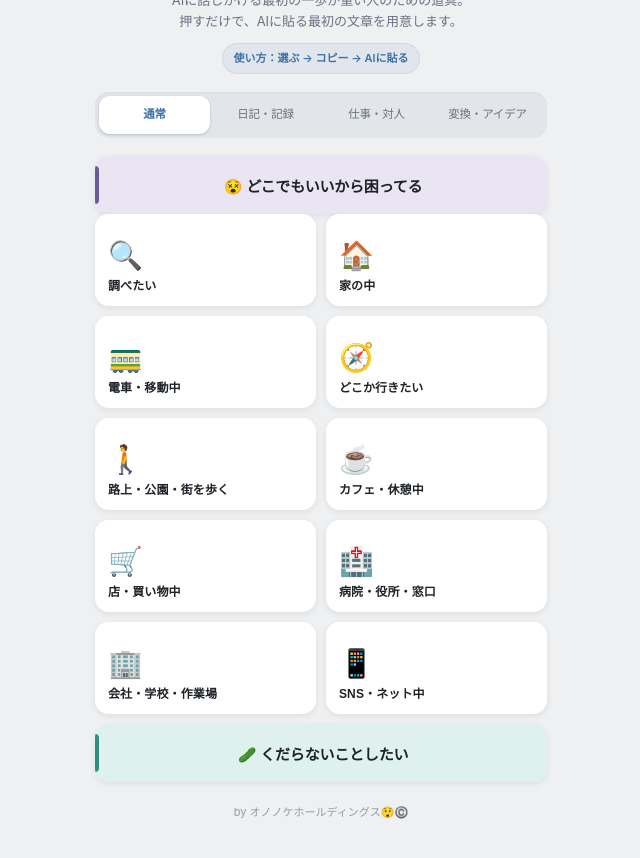
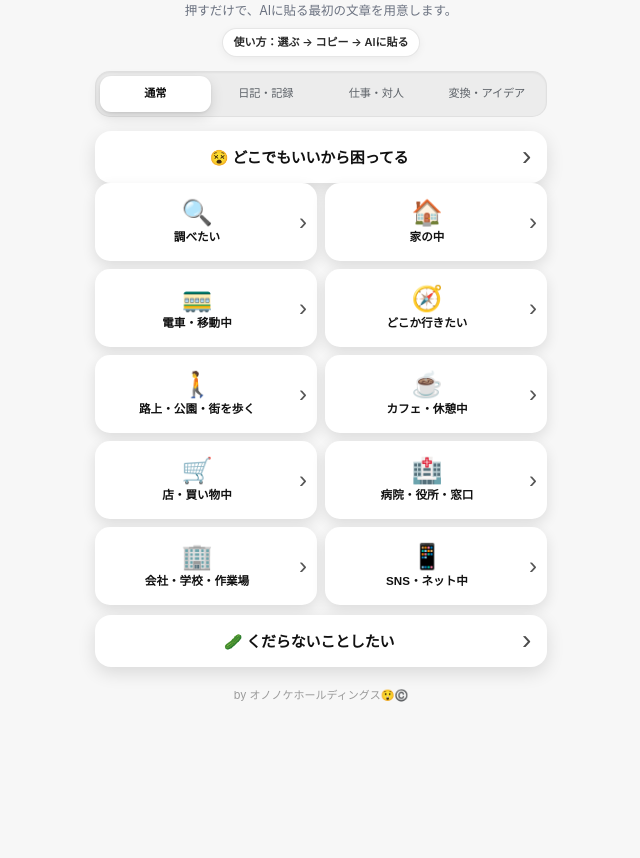
Before and after one commit to Hiderock61/ai-remocon, a plain HTML site: page index.html in a window 1280 px wide. Shown: the part 57-915 px from the top of the page, without its empty margins (319-959 px from the left). After the commit the page ends 832 px from the top, so only its background shows below. Drawn offline with Linux system fonts and the light colour scheme.

Commit message:
Add files via upload

```diff
--- a/index.html
+++ b/index.html
@@ -3,7 +3,7 @@
 <head>
 <meta charset="UTF-8">
 <meta name="viewport" content="width=device-width, initial-scale=1.0, maximum-scale=1.0, user-scalable=no">
-<title>AIリモコン v1.1.1-B</title>
+<title>AIリモコン v1.1.2</title>
 <style>
 /* ─── 変数 ─── */
 :root {
@@ -645,206 +645,263 @@ main { flex: 1; padding: 18px 14px 0; }
   to   { opacity: 1; transform: translateY(0); }
 }
 
-/* ─── v1.1.1-B 視覚差ヤスリ試作 ─── */
+/* ─── v1.1.2 白黒締め版 ─── */
 body {
-  background: #EEF0F2;
-  color: #1F2328;
-  line-height: 1.6;
+  background: #f7f7f7;
+  color: #171717;
+  line-height: 1.5;
   -webkit-font-smoothing: antialiased;
   text-rendering: optimizeLegibility;
 }
 
-main { padding-top: 18px; }
-
-.top-lead { margin-bottom: 18px; }
+main {
+  padding-top: 12px;
+}
+
+/* 上半分を圧縮 */
+.top-lead {
+  margin-bottom: 14px;
+}
 .top-lead-title {
-  color: #1F2328;
-  font-size: 19px;
-  font-weight: 700;
-  line-height: 1.3;
-  letter-spacing: .025em;
+  color: #111111;
+  font-size: 18px;
+  font-weight: 800;
+  line-height: 1.25;
+  letter-spacing: -0.02em;
 }
 .top-lead-sub {
-  color: #6B7280;
-  font-size: 13px;
+  color: #6b7280;
+  font-size: 12.5px;
   font-weight: 400;
-  line-height: 1.65;
+  line-height: 1.55;
   letter-spacing: 0;
 }
 .top-guide {
-  margin-top: 10px;
-  padding: 6px 10px;
-  background: rgba(62, 111, 166, 0.08);
-  color: #3E6FA6;
-  border: 1px solid rgba(62, 111, 166, 0.10);
+  margin-top: 8px;
+  padding: 5px 10px;
+  background: #ffffff;
+  color: #292929;
+  border: 1px solid rgba(17,17,17,.10);
   border-radius: 999px;
   font-weight: 600;
-  box-shadow: none;
-}
-
+  box-shadow: 0 2px 8px rgba(0,0,0,.05);
+}
+
+/* 強いセグメントタブ */
 .mode-seg {
-  background: #E2E5E9;
-  border: 0;
-  border-radius: 14px;
+  background: #ececec;
+  border: 1px solid rgba(17,17,17,.05);
+  border-radius: 15px;
   padding: 4px;
-  margin-bottom: 18px;
-  box-shadow: inset 0 1px 2px rgba(31, 35, 40, 0.05);
+  margin-bottom: 14px;
+  box-shadow: inset 0 1px 2px rgba(0,0,0,.05);
 }
 .mode-seg-btn {
-  min-height: 38px;
-  padding: 6px 4px;
+  min-height: 36px;
+  padding: 5px 4px;
   border-radius: 11px;
   background: transparent;
-  color: #6B7280;
-  font-size: 11.5px;
-  font-weight: 400;
-  line-height: 1.2;
+  color: #5d6268;
+  font-size: 11.2px;
+  font-weight: 500;
+  line-height: 1.15;
   white-space: nowrap;
   transition: transform .10s ease, background .14s ease, color .14s ease, box-shadow .14s ease;
 }
 .mode-seg-btn.active {
-  background: #FFFFFF;
-  color: #3E6FA6;
-  font-weight: 600;
-  box-shadow: 0 1px 3px rgba(30,30,40,.12), 0 1px 2px rgba(30,30,40,.08);
-}
-.mode-seg-btn:active { transform: scale(.97); }
-
+  background: #ffffff;
+  color: #111111;
+  font-weight: 700;
+  box-shadow:
+    0 5px 14px rgba(0,0,0,.12),
+    0 1px 3px rgba(0,0,0,.08);
+}
+.mode-seg-btn:active {
+  transform: scale(.97);
+}
+
+/* 特別ボタンも白黒へ */
 .wide-btn {
   position: relative;
-  overflow: hidden;
-  min-height: 58px;
-  padding: 16px 18px 16px 22px;
+  min-height: 52px;
+  padding: 13px 42px 13px 18px;
   border: 0;
-  border-radius: 14px;
-  color: #1F2328;
+  border-radius: 16px;
+  background: #ffffff !important;
+  color: #111111;
   font-weight: 700;
-  box-shadow: 0 2px 6px rgba(20,20,30,.07);
+  text-align: center;
+  box-shadow: 0 6px 18px rgba(0,0,0,.12);
   transition: transform .10s ease, box-shadow .12s ease;
 }
 .wide-btn::before {
-  content: "";
+  content: none !important;
+}
+.wide-btn::after {
+  content: "›";
   position: absolute;
-  left: 0;
-  top: 10px;
-  bottom: 10px;
-  width: 4px;
-  border-radius: 0 4px 4px 0;
-}
-.wide-btn:not(.silly) { background: #E9E5F3; }
-.wide-btn:not(.silly)::before { background: #6B5B95; }
-.wide-btn.silly { background: #DFF1EC; }
-.wide-btn.silly::before { background: #2F8F7C; }
+  right: 16px;
+  top: 50%;
+  transform: translateY(-53%);
+  color: #4b4b4b;
+  font-size: 28px;
+  font-weight: 400;
+  line-height: 1;
+}
 .wide-btn:active {
   transform: scale(.97);
-  box-shadow: 0 1px 3px rgba(20,20,30,.06);
-}
-
+  box-shadow: 0 3px 10px rgba(0,0,0,.10);
+}
+
+/* 2列カードを小さく・中央寄せ・右矢印 */
 .section-label {
-  margin: 15px 0 10px;
-  color: #7B8188;
-  font-size: 11px;
+  margin: 12px 0 8px;
+  color: #7a7a7a;
+  font-size: 10.5px;
   font-weight: 500;
   letter-spacing: .08em;
 }
-.cat-grid { gap: 10px; }
+.cat-grid {
+  gap: 8px;
+}
 .cat-btn {
-  min-height: 92px;
-  padding: 14px 13px 12px;
-  background: #FFFFFF;
+  position: relative;
+  min-height: 78px;
+  padding: 11px 30px 10px 12px;
+  background: #ffffff;
   border: 0;
-  border-radius: 14px;
-  box-shadow: 0 2px 6px rgba(20,20,30,.08), inset 0 1px 0 rgba(255,255,255,.95);
+  border-radius: 15px;
+  box-shadow: 0 5px 14px rgba(0,0,0,.11);
+  text-align: center;
+  align-items: center;
+  justify-content: center;
   transition: transform .10s ease, box-shadow .12s ease;
+}
+.cat-btn::after {
+  content: "›";
+  position: absolute;
+  right: 10px;
+  top: 50%;
+  transform: translateY(-52%);
+  color: #555555;
+  font-size: 24px;
+  font-weight: 400;
+  line-height: 1;
 }
 .cat-btn:active {
   transform: scale(.97);
-  box-shadow: 0 1px 3px rgba(20,20,30,.06);
+  box-shadow: 0 3px 9px rgba(0,0,0,.10);
 }
 .cat-icon {
-  font-size: 28px;
-  margin-bottom: 9px;
+  font-size: 25px;
+  margin-bottom: 5px;
 }
 .cat-label {
-  color: #1F2328;
-  font-size: 12px;
-  font-weight: 600;
-  line-height: 1.25;
-  letter-spacing: .01em;
-}
-
+  color: #111111;
+  font-size: 11.6px;
+  font-weight: 700;
+  line-height: 1.22;
+  letter-spacing: 0;
+  text-align: center;
+}
+
+/* シナリオ・日記・他画面も同じ白黒ルールへ */
 .list-item,
 .diary-btn {
-  background: #FFFFFF;
+  position: relative;
+  background: #ffffff;
   border: 0;
-  border-radius: 14px;
-  box-shadow: 0 2px 6px rgba(20,20,30,.08);
+  border-radius: 15px;
+  box-shadow: 0 5px 14px rgba(0,0,0,.11);
   transition: transform .10s ease, box-shadow .12s ease;
 }
 .list-item:active,
 .diary-btn:active {
   transform: scale(.97);
-  box-shadow: 0 1px 3px rgba(20,20,30,.06);
+  box-shadow: 0 3px 9px rgba(0,0,0,.10);
 }
 .scenario-main,
 .diary-btn-main {
-  color: #1F2328;
-  font-weight: 600;
+  color: #111111;
+  font-weight: 700;
   line-height: 1.3;
 }
 .scenario-sub,
 .diary-btn-sub,
 .screen-lead {
-  color: #6B7280;
+  color: #6b7280;
+  font-weight: 400;
+  line-height: 1.55;
+}
+
+.social-lead,
+.creative-lead {
+  color: #171717;
   font-weight: 400;
   line-height: 1.6;
-}
-
-.social-lead,
-.creative-lead {
-  color: #1F2328;
-  font-weight: 400;
-  line-height: 1.65;
 }
 .diary-note,
 .social-note,
 .creative-note {
-  color: #6B7280;
-  background: #E7EAEE;
+  color: #686868;
+  background: #f0f0f0;
   border: 0;
   border-radius: 12px;
 }
 
+/* プロンプト画面 */
 #header {
-  background: rgba(238, 240, 242, 0.94);
-  border-bottom-color: rgba(31, 35, 40, 0.08);
+  background: rgba(247,247,247,.94);
+  border-bottom-color: rgba(17,17,17,.08);
   -webkit-backdrop-filter: blur(12px);
   backdrop-filter: blur(12px);
 }
-.ready-badge { color: #3E6FA6; }
+.ready-badge {
+  color: #111111;
+}
 .copy-btn {
   border-radius: 999px;
-  box-shadow: 0 5px 14px rgba(62, 111, 166, .20);
-}
-.copy-btn:active { transform: scale(.97); }
+  box-shadow: 0 6px 18px rgba(0,0,0,.16);
+}
+.copy-btn:active {
+  transform: scale(.97);
+}
 .custom-area {
   border-width: 1px;
-  box-shadow: 0 2px 6px rgba(20,20,30,.08);
-}
-.custom-textarea { background: #F4F5F6; }
+  box-shadow: 0 5px 14px rgba(0,0,0,.10);
+}
+.custom-textarea {
+  background: #f5f5f5;
+}
 .ai-btn {
   border: 0;
-  background: #FFFFFF;
-  box-shadow: 0 2px 6px rgba(20,20,30,.07);
+  background: #ffffff;
+  box-shadow: 0 4px 12px rgba(0,0,0,.09);
 }
 .ai-btn:active {
   transform: scale(.97);
-  background: #F7F8F9;
-}
-.top-footer { color: #969CA3; }
+  background: #f6f6f6;
+}
+
+.top-footer {
+  color: #9a9a9a;
+  margin-top: 20px;
+}
 #toast {
-  background: rgba(31, 35, 40, .92);
-  box-shadow: 0 8px 24px rgba(31, 35, 40, .18);
+  background: rgba(17,17,17,.92);
+  box-shadow: 0 8px 24px rgba(0,0,0,.18);
+}
+
+/* 狭いiPhoneでも4タブと長文カードを崩さない */
+@media (max-width: 390px) {
+  .mode-seg-btn {
+    font-size: 10.8px;
+    padding-left: 2px;
+    padding-right: 2px;
+  }
+  .cat-label {
+    font-size: 11.2px;
+  }
 }
 
 </style>
@@ -863,7 +920,7 @@ main { padding-top: 18px; }
     <!-- 画面1: location -->
     <section id="screen-location" class="screen active">
       <div class="top-lead">
-        <div class="top-lead-title">AIリモコン v1.1.1-B</div>
+        <div class="top-lead-title">AIリモコン v1.1.2</div>
         <div class="top-lead-sub">AIに話しかける最初の一歩が重い人のための道具。<br>押すだけで、AIに貼る最初の文章を用意します。</div>
         <div class="top-guide">使い方：選ぶ → コピー → AIに貼る</div>
       </div>
```
Also changed, not shown: 1 other file.
